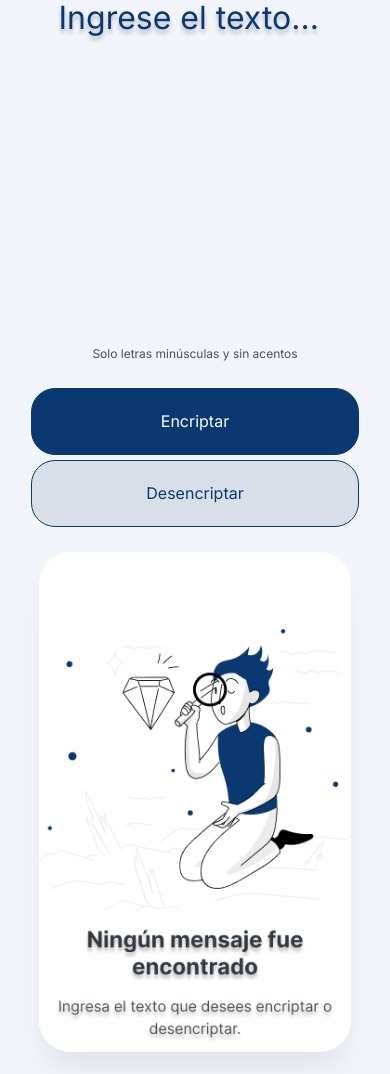
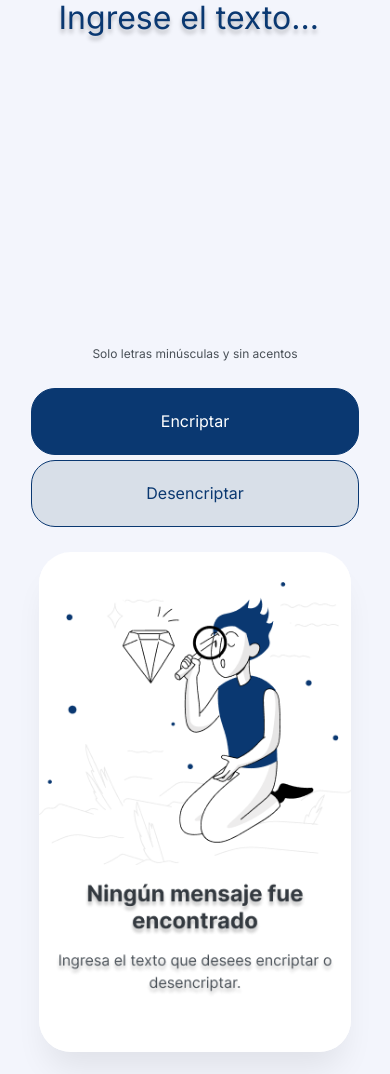
Before and after one commit to MarioRomeroTT/Challenger01AluraONEOracle, a plain HTML site: page index.html in a window 390 px wide. Shown: the part 21-1095 px from the top of the page. Drawn offline with Linux system fonts and the light colour scheme; some packages are replaced by stand-ins of ours; a script that the page names is missing; some icons are missing.

Commit message:
modifico el margin top del contenedor de imagen

```diff
--- a/style.css
+++ b/style.css
@@ -243,7 +243,7 @@ p{
         width: 70%;
     }
     .contendor-img1pg{
-        margin-top: 5px;
+        margin-top: 5%;
         height: inherit;
 
 }
@@ -266,7 +266,7 @@ p{
         padding: inherit;
     }
     .contendor-img1pg{
-        margin-top: 20%;
+        margin-top: 5%;
         height: inherit;
     }
     .resultado{
```
